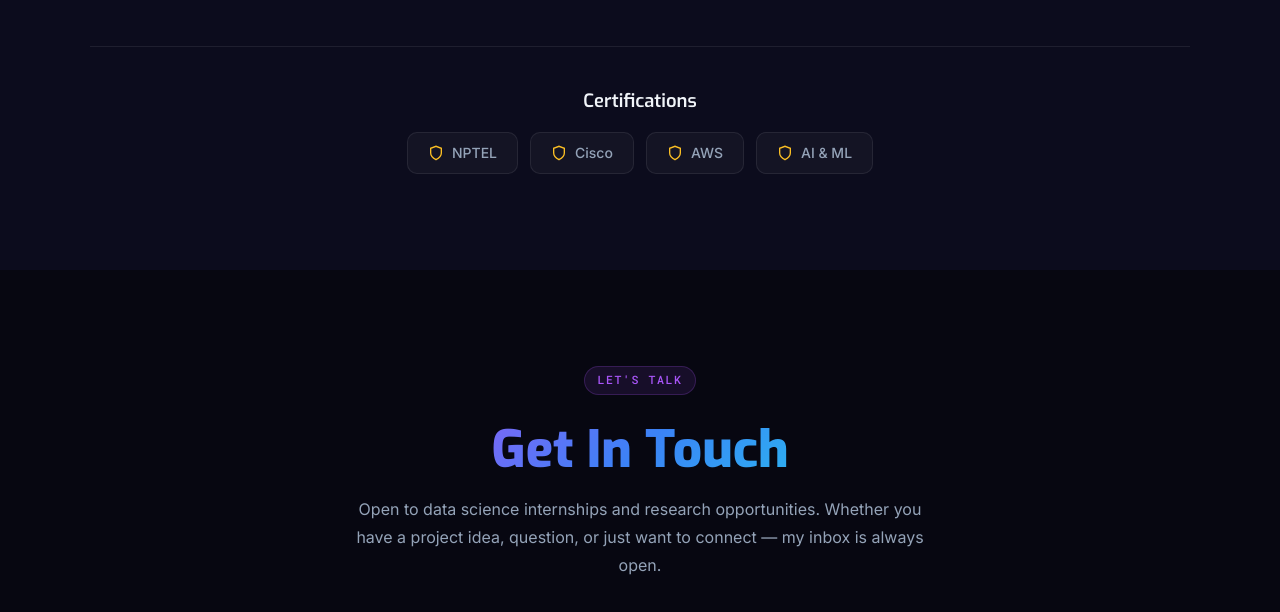
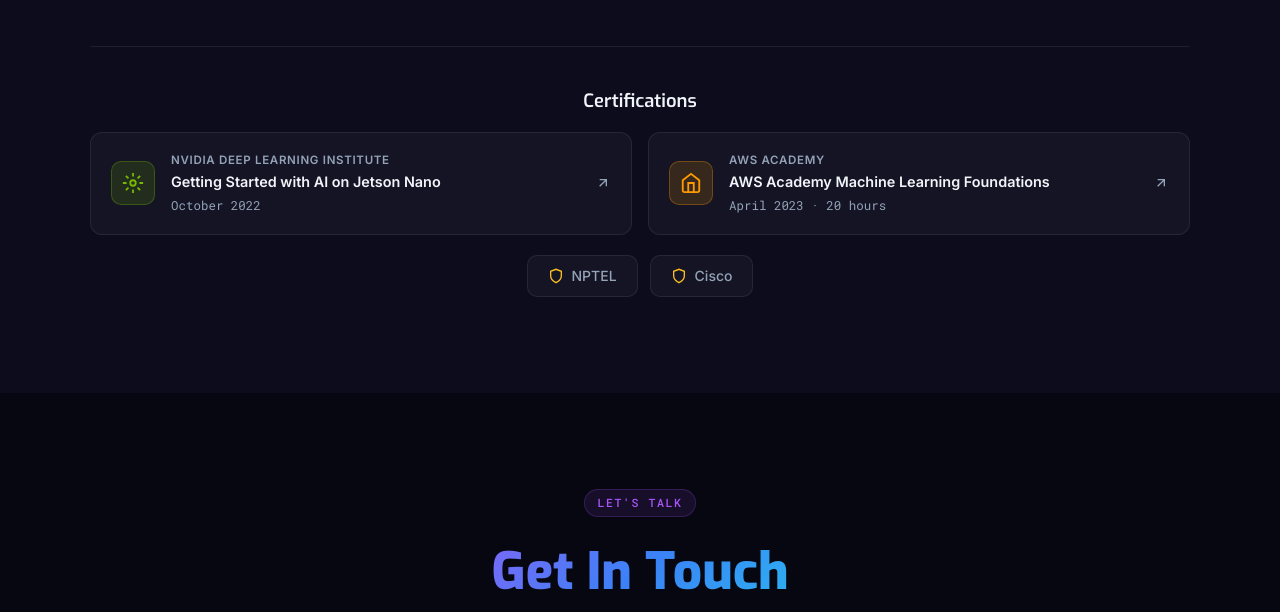
Before and after one commit to Shravaniiii/Shravaniiii.github.io, a plain HTML site: page index.html in a window 1280 px wide. Shown: the part 4640-5252 px from the top of the page. Drawn offline with Linux system fonts and the light colour scheme.

Commit message:
Add NVIDIA and AWS certificate cards to certifications section
Co-Authored-By: Claude Sonnet 4.6 <noreply@anthropic.com>

```diff
--- a/index.html
+++ b/index.html
@@ -500,11 +500,36 @@
 
       <div class="cert-section reveal">
         <h3 class="cert-title">Certifications</h3>
+        <div class="cert-cards">
+
+          <a href="certificates/nvidia-certificate.pdf" target="_blank" rel="noopener" class="cert-card">
+            <div class="cert-card-icon" style="--cert-color: #76b900">
+              <svg width="22" height="22" viewBox="0 0 24 24" fill="none" stroke="currentColor" stroke-width="2"><circle cx="12" cy="12" r="3"/><path d="M12 1v4M12 19v4M4.22 4.22l2.83 2.83M16.95 16.95l2.83 2.83M1 12h4M19 12h4M4.22 19.78l2.83-2.83M16.95 7.05l2.83-2.83"/></svg>
+            </div>
+            <div class="cert-card-body">
+              <p class="cert-card-issuer">NVIDIA Deep Learning Institute</p>
+              <p class="cert-card-name">Getting Started with AI on Jetson Nano</p>
+              <p class="cert-card-date">October 2022</p>
+            </div>
+            <svg class="cert-card-arrow" width="16" height="16" viewBox="0 0 24 24" fill="none" stroke="currentColor" stroke-width="2"><path d="M7 17L17 7M7 7h10v10"/></svg>
+          </a>
+
+          <a href="certificates/aws-certificate.pdf" target="_blank" rel="noopener" class="cert-card">
+            <div class="cert-card-icon" style="--cert-color: #ff9900">
+              <svg width="22" height="22" viewBox="0 0 24 24" fill="none" stroke="currentColor" stroke-width="2"><path d="M3 9l9-7 9 7v11a2 2 0 01-2 2H5a2 2 0 01-2-2z"/><polyline points="9 22 9 12 15 12 15 22"/></svg>
+            </div>
+            <div class="cert-card-body">
+              <p class="cert-card-issuer">AWS Academy</p>
+              <p class="cert-card-name">AWS Academy Machine Learning Foundations</p>
+              <p class="cert-card-date">April 2023 &middot; 20 hours</p>
+            </div>
+            <svg class="cert-card-arrow" width="16" height="16" viewBox="0 0 24 24" fill="none" stroke="currentColor" stroke-width="2"><path d="M7 17L17 7M7 7h10v10"/></svg>
+          </a>
+
+        </div>
         <div class="cert-list">
           <div class="cert-item"><svg width="16" height="16" viewBox="0 0 24 24" fill="none" stroke="currentColor" stroke-width="2"><path d="M12 22s8-4 8-10V5l-8-3-8 3v7c0 6 8 10 8 10z"/></svg>NPTEL</div>
           <div class="cert-item"><svg width="16" height="16" viewBox="0 0 24 24" fill="none" stroke="currentColor" stroke-width="2"><path d="M12 22s8-4 8-10V5l-8-3-8 3v7c0 6 8 10 8 10z"/></svg>Cisco</div>
-          <div class="cert-item"><svg width="16" height="16" viewBox="0 0 24 24" fill="none" stroke="currentColor" stroke-width="2"><path d="M12 22s8-4 8-10V5l-8-3-8 3v7c0 6 8 10 8 10z"/></svg>AWS</div>
-          <div class="cert-item"><svg width="16" height="16" viewBox="0 0 24 24" fill="none" stroke="currentColor" stroke-width="2"><path d="M12 22s8-4 8-10V5l-8-3-8 3v7c0 6 8 10 8 10z"/></svg>AI &amp; ML</div>
         </div>
       </div>
     </div>
--- a/style.css
+++ b/style.css
@@ -757,6 +757,47 @@ h1, h2, h3, h4 { font-family: var(--font-heading); font-weight: 700; line-height
 .cert-item:hover { border-color: var(--purple); color: var(--text); }
 .cert-item svg { color: var(--amber); flex-shrink: 0; }
 
+.cert-cards { display: grid; grid-template-columns: repeat(auto-fit, minmax(280px, 1fr)); gap: 16px; margin-bottom: 20px; }
+
+.cert-card {
+  display: flex;
+  align-items: center;
+  gap: 16px;
+  padding: 18px 20px;
+  border-radius: 12px;
+  background: var(--card-bg);
+  border: 1px solid var(--card-border);
+  text-decoration: none;
+  color: inherit;
+  transition: border-color 0.2s, transform 0.2s, box-shadow 0.2s;
+}
+
+.cert-card:hover {
+  border-color: var(--purple);
+  transform: translateY(-2px);
+  box-shadow: 0 8px 24px rgba(168, 85, 247, 0.12);
+}
+
+.cert-card-icon {
+  flex-shrink: 0;
+  width: 44px;
+  height: 44px;
+  border-radius: 10px;
+  background: color-mix(in srgb, var(--cert-color) 15%, transparent);
+  border: 1px solid color-mix(in srgb, var(--cert-color) 30%, transparent);
+  display: flex;
+  align-items: center;
+  justify-content: center;
+  color: var(--cert-color);
+}
+
+.cert-card-body { flex: 1; min-width: 0; }
+.cert-card-issuer { font-size: 0.72rem; font-weight: 600; text-transform: uppercase; letter-spacing: 0.06em; color: var(--text-muted); margin-bottom: 3px; }
+.cert-card-name { font-size: 0.9rem; font-weight: 600; color: var(--text); line-height: 1.35; margin-bottom: 4px; }
+.cert-card-date { font-size: 0.78rem; color: var(--text-muted); font-family: var(--font-mono); }
+.cert-card-arrow { flex-shrink: 0; color: var(--text-muted); transition: color 0.2s, transform 0.2s; }
+.cert-card:hover .cert-card-arrow { color: var(--purple); transform: translate(2px, -2px); }
+
 /* ============================
    Contact
    ============================ */
```
Also changed, not shown: 2 other files.
